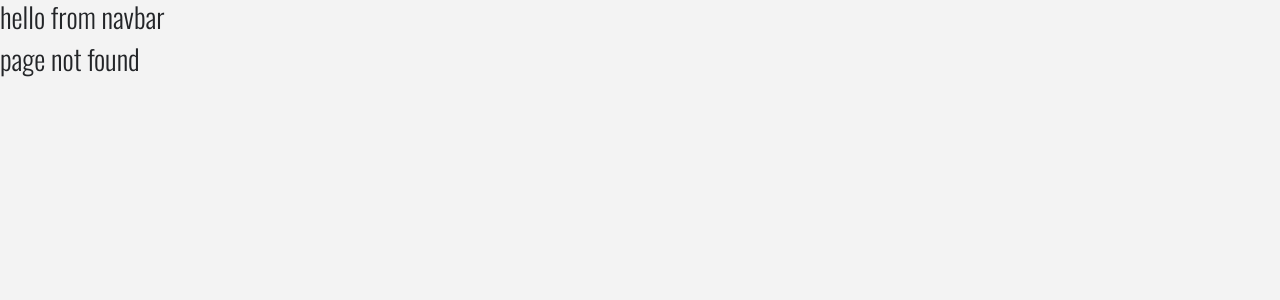
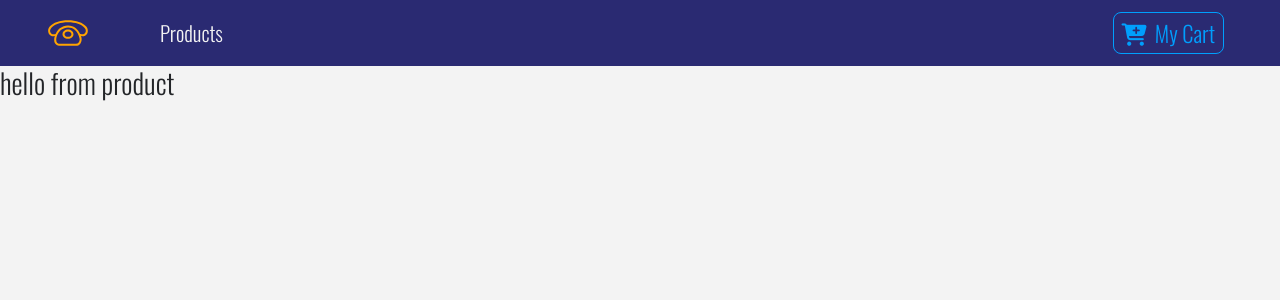
Before and after one commit to msksaul/E-CommerceSite, a React (Create React App) app: page / in a window 1280 px wide. Before the commit this address had no page. Shown: the top 300 px of the page. Built offline with nearby package versions, Linux system fonts and the light colour scheme.

Commit message:
Navbar Component

```diff
--- a/package.json
+++ b/package.json
@@ -10,7 +10,8 @@
     "react": "^16.13.1",
     "react-dom": "^16.13.1",
     "react-router-dom": "^5.2.0",
-    "react-scripts": "3.4.3"
+    "react-scripts": "3.4.3",
+    "styled-components": "^5.2.0"
   },
   "scripts": {
     "start": "react-scripts start",
--- a/src/App.css
+++ b/src/App.css
@@ -4,7 +4,7 @@
 
 :root {
   --mainBlue: #2a2a72;
-  --lgihtBlue: #009ffd;
+  --lightBlue: #009ffd;
   --mainWhite: #f3f3f3;
   --mainDark: #232528;
   --mainYellow: #ffa400
--- a/src/App.js
+++ b/src/App.js
@@ -1,6 +1,5 @@
 import React from 'react';
 import { Switch, Route } from 'react-router-dom'
-import logo from './logo.svg';
 import './App.css';
 import 'bootstrap/dist/css/bootstrap.min.css'
 import Navbar from './components/Navbar'
@@ -14,10 +13,10 @@ function App() {
     <React.Fragment>
       <Navbar/>
       <Switch>
+        <Route exact path='/' component={ProductList}/>
         <Route path='/details' component={Details}/>
         <Route path='/cart' component={Cart}/>
         <Route component={Default}/>
-        <Route path='/' component={ProductList}/>
       </Switch>
     </React.Fragment>
   );
--- /dev/null
+++ b/src/components/Button.js
@@ -0,0 +1,21 @@
+import styled from 'styled-components'
+
+export const ButtonContainer = styled.button`
+  text-transform: capitalize;
+  font-size: 1.4rem;
+  background: transparent;
+  border: 0.05rem solid var(--lightBlue);
+  color: var(--lightBlue);
+  border-radius: 0.5rem;
+  padding: 0.2rem 0.5rem;
+  cursor: pointer;
+  margin: 0.2rem 0.5rem 0.2rem 0;
+  transition: all 0.5s ease-in-out;
+  &:hover {
+    background: var(--lightBlue);
+    color: var(--mainBlue);
+  }
+  &:focus {
+    outline: none
+  }
+`
--- a/src/components/Navbar.js
+++ b/src/components/Navbar.js
@@ -1,11 +1,42 @@
 import React, { Component } from 'react'
+import { Link } from 'react-router-dom'
+import logo from '../logo.svg'
+import { ButtonContainer } from './Button'
+import styled from 'styled-components'
 
 export default class Navbar extends Component {
   render() {
     return (
-      <div>
-        <h3>hello from navbar</h3>
-      </div>
+      <NavWrapper className='navbar navbar-expand-sm navbar-dark px-sm-5'>
+        <Link to='/'>
+          <img src={logo} alt='store' className='navbar-brand'/>
+        </Link>
+        <ul className='navbar-nav align-items-center'>
+          <li className='nav-item ml-5'>
+            <Link to='/' className='nav-link'>
+              Products
+            </Link>
+          </li>
+        </ul>
+        <Link to='/cart' className='ml-auto'>
+          <ButtonContainer>
+            <span className='mr-2'>
+              <i className='fas fa-cart-plus'></i>
+            </span>
+            My Cart
+          </ButtonContainer>
+        </Link>
+      </NavWrapper>
     )
   }
 }
+
+
+const NavWrapper = styled.nav`
+  background: var(--mainBlue);
+  .nav-link {
+    color: var(--mainWhite) !important;
+    font-size: 1.3rem;
+    text-transform: capitalize;
+  }
+`
```
Also changed, not shown: 1 other file (tests, documents, lock files or other folders).
